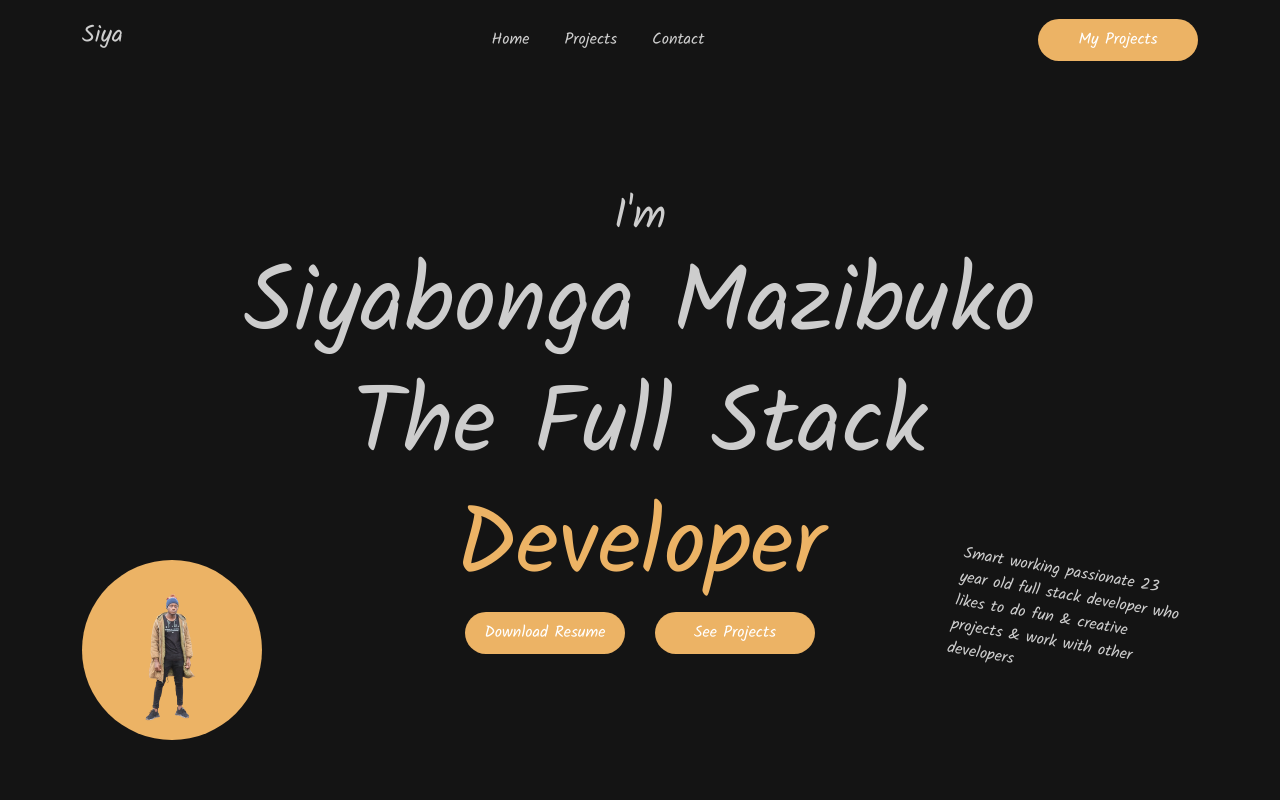
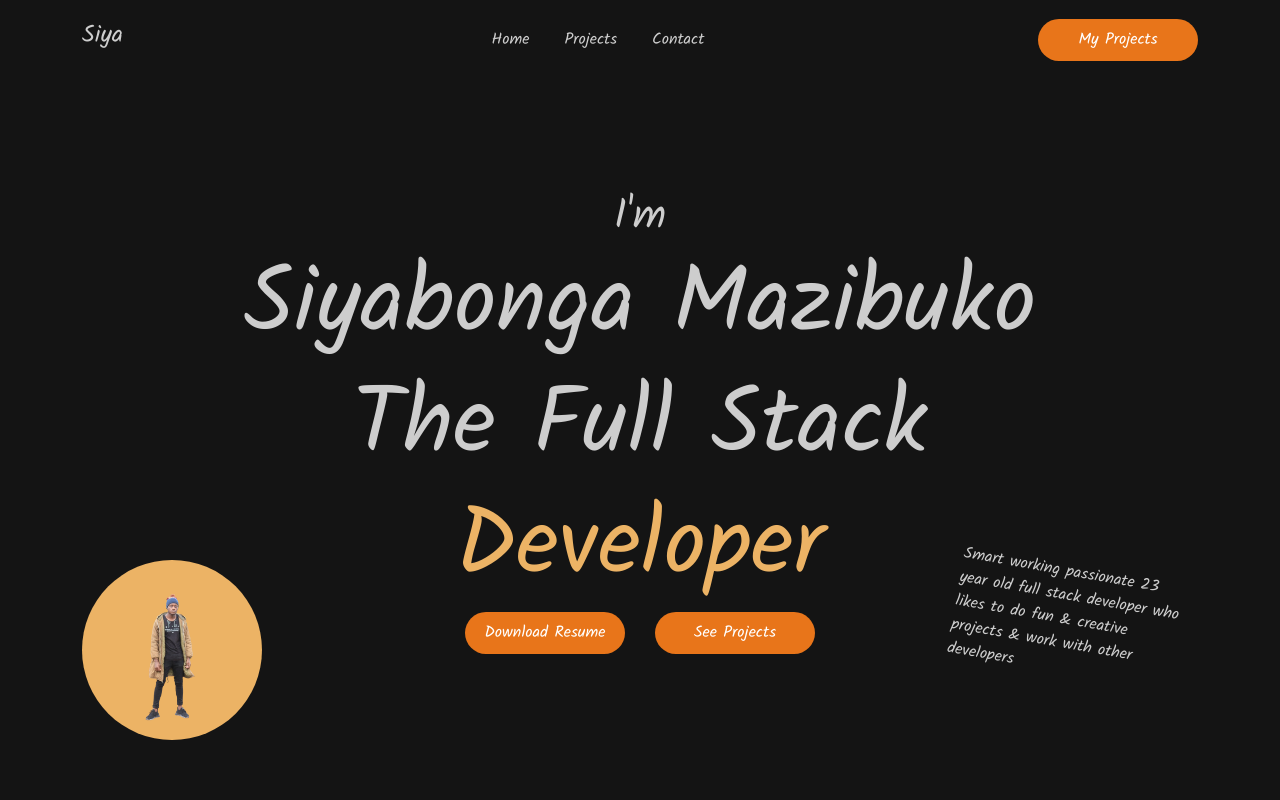
Before and after one commit to siyabongasamkelo/portfolio, a React (Create React App) app in the folder client/siya/: page / in a window 1280 px wide. Shown: the top 800 px of the page. Built offline with nearby package versions, Linux system fonts and the light colour scheme.

Commit message:
fix: changed color to improve website

```diff
--- a/client/siya/src/components/header/Header.styled.js
+++ b/client/siya/src/components/header/Header.styled.js
@@ -53,5 +53,6 @@ export const MyButton = styled.button`
   border: none;
   border-radius: 30px;
   color: white;
-  background-color: #ecb365;
+  /* background-color: #ecb365; */
+  background-color: #e8751a;
 `;
```
